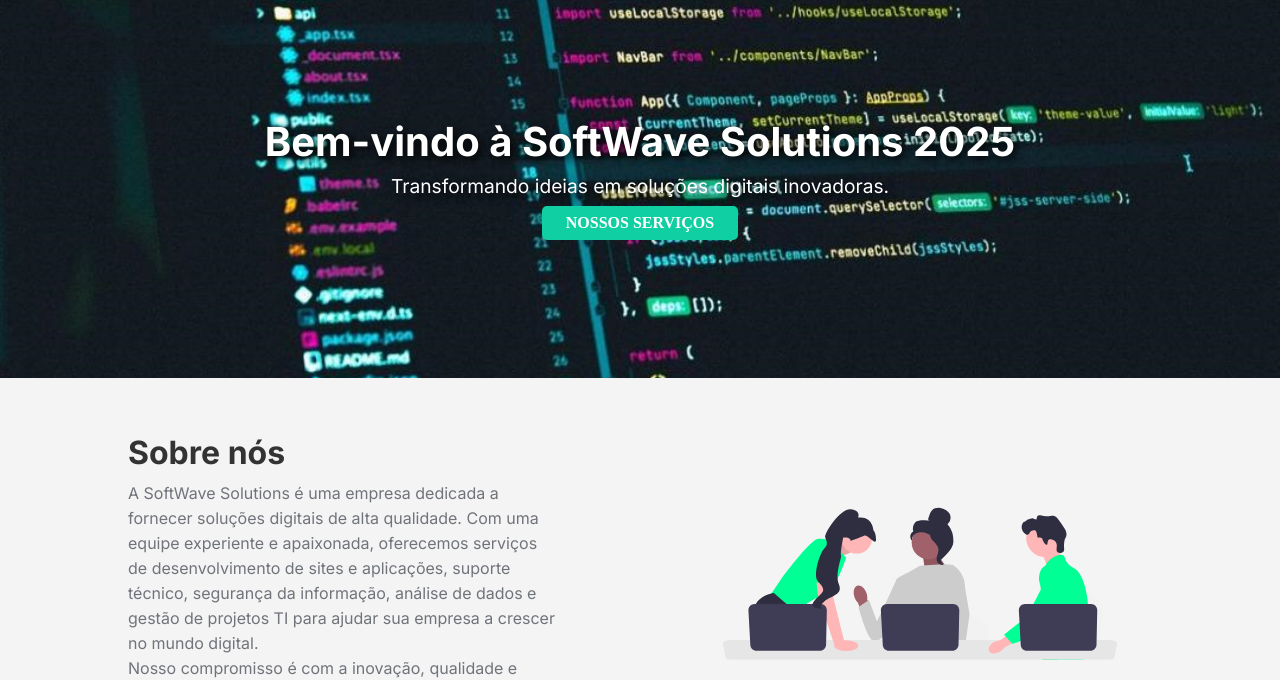
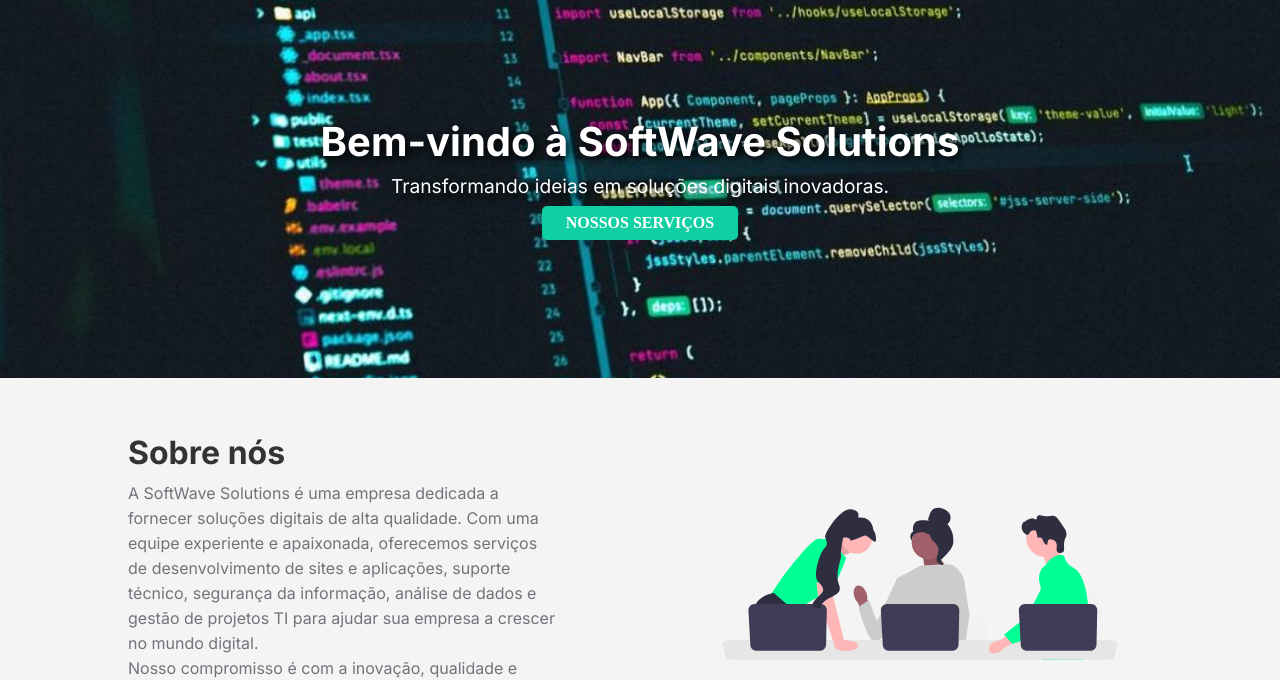
Before and after one commit to SoftWaveSolutions/SoftWave-Solutions, an Eleventy site: page index.html in a window 1280 px wide. Shown: the part 122-802 px from the top of the page. Built offline with nearby package versions, Linux system fonts and the light colour scheme; Eleventy itself is replaced by a stand-in of ours; files that its build step writes are made by us from their sources.

Commit message:
retirando o teste

```diff
--- a/index.html
+++ b/index.html
@@ -39,7 +39,7 @@
     </header>
     <main>
         <section class="banner-container">
-            <h1>Bem-vindo à SoftWave Solutions 2025</h1>
+            <h1>Bem-vindo à SoftWave Solutions</h1>
             <p>Transformando ideias em soluções digitais inovadoras.</p>
             <a href="services.html" class="btn">Nossos Serviços</a>
         </section>
```
